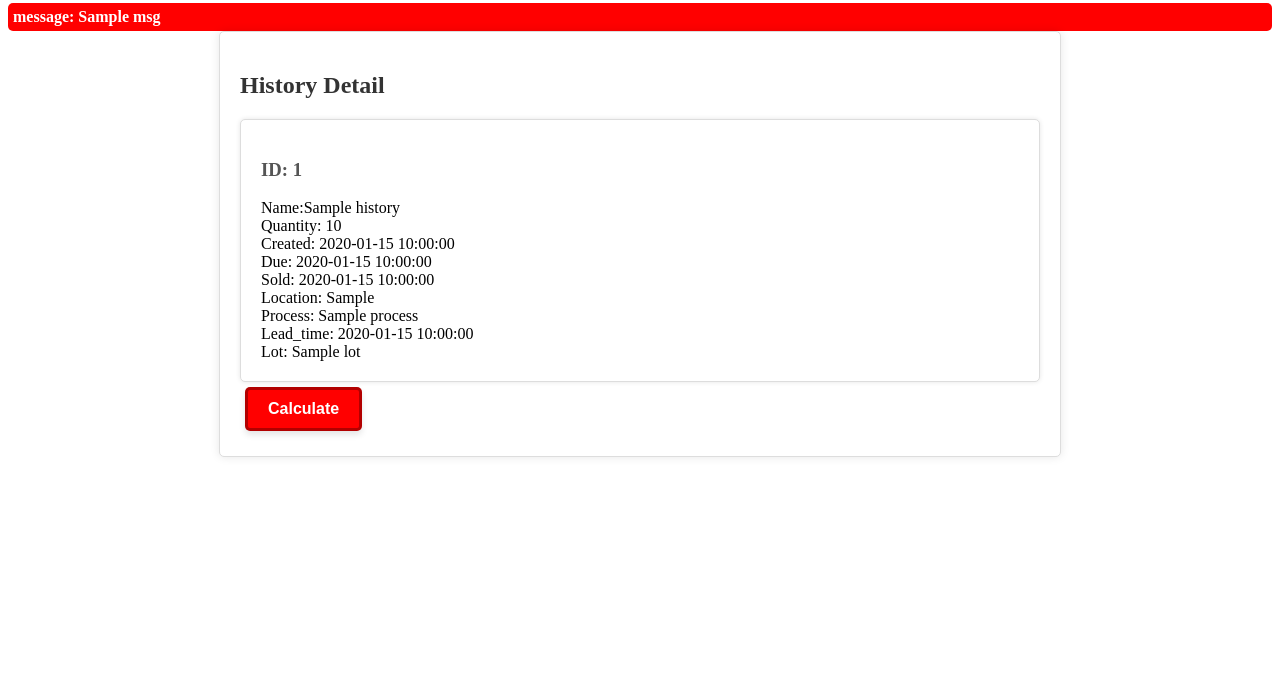
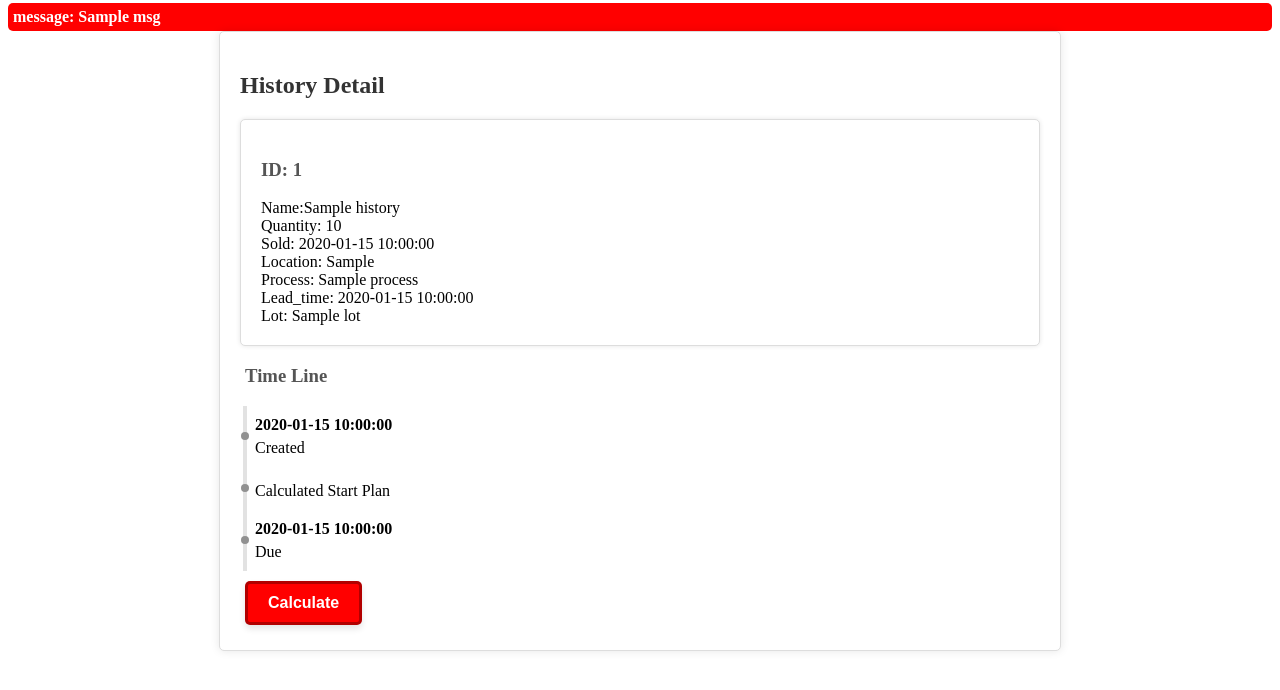
Before and after one commit to zzaizzai/fastapi-operations-management, a FastAPI app: template app/products/templates/history_detail.html in a window 1280 px wide. Shown: the part 36-726 px from the top of the page. Run offline with FastAPI, Linux system fonts and the light colour scheme; the template is opened without the code that fills it: most values are stand-ins (such as "Sample title", 1, 10 or a date in 2020).

Commit message:
time line in product history

```diff
--- a/app/products/templates/history_detail.html
+++ b/app/products/templates/history_detail.html
@@ -30,25 +30,99 @@
         border-radius: 5px;
         box-shadow: 0 0 5px rgba(0, 0, 0, 0.1);
     }
+/* 기본 스타일 */
+.horizontal-timeline {
+  position: relative;
+}
+
+.timeline-item {
+  position: relative;
+  padding: 10px;
+}
+
+.timeline-mark {
+  content: " ";
+  position: absolute;
+  left: 0;
+  top: 50%;
+  margin-left: -4px;
+  margin-top: -4px;
+  width: 8px;
+  height: 8px;
+  background: #919191;
+  border-radius: 50%;
+}
+
+/* 회색 선 스타일 설정 */
+.timeline-item::before {
+    content: '';
+    position: absolute;
+    top: 0;
+    left: -2px;
+    height: 100%;
+    width: 4px;
+    background: #e2e2e2;
+}
+
+.timeline-date {
+  font-weight: bold;
+  margin-bottom: 5px;
+}
+
+.timeline-content {
+  /* 이벤트 내용 스타일 설정 */
+}
 
 
 </style>
 
+
+
+
 {% if history %}
 <div class="container">
+
+
+
+
     <h2>History Detail</h2>
     <div class="product-details">
         <h3>ID: {{history.id}}</h3>
         <div>Name:{{history.product_name}}</div>
         <div>Quantity: {{history.quantity}}</div>
-        <div>Created: {{history.datetime_created}}</div>
-        <div>Due: {{history.date_due}}</div>
+        <!-- <div>Created: {{history.datetime_created}}</div> -->
+        <!-- <div>Due: {{history.date_due}}</div> -->
         <div>Sold: {{history.datetime_sold}}</div>
         <div>Location: {{history.location_current}}</div>
         <div>Process: {{history.process}}</div>
         <div>Lead_time: {{history.lead_time}}</div>
         <div>Lot: {{history.lot}}</div>
     </div>
+
+
+    <div class="mx-5">
+        <h3>Time Line</h3>
+        <div class="horizontal-timeline">
+            <div class="timeline-item">
+                <div class="timeline-mark"></div>
+                <div class="timeline-date">{{history.datetime_created}}</div>
+                <div class="timeline-content">Created</div>
+            </div>
+            <div class="timeline-item">
+                <div class="timeline-mark"></div>
+                <div class="timeline-date" id="start-plan-calculated"></div>
+                <div class="timeline-content">Calculated Start Plan</div>
+            </div>
+            <div class="timeline-item">
+                <div class="timeline-mark"></div>
+                <div class="timeline-date">{{history.date_due}}</div>
+                <div class="timeline-content">Due</div>
+            </div>
+            <!-- Add more timeline items here -->
+        </div>
+    </div>
+
+
     <button class="mx-5 button button-red" id="calculateButton" onclick="handleCalculateButtonClick()">Calculate</button>
     <div id="result"></div> <!-- This is where the calculated data will be displayed -->
 </div>
@@ -57,6 +131,80 @@
 {% include 'spinner.html' %}
 
 <script>
+
+
+
+//     // 현재 시간을 얻어오는 함수
+//     function getCurrentTime() {
+//         return new Date();
+//     }
+
+//     // 타임라인에서 가장 가까운 시간 항목을 찾는 함수
+//     function findNearestTimelineItem(currentTime) {
+//         var timeline = $(".horizontal-timeline");
+//         var timelineDates = timeline.find(".timeline-date");
+//         var nearestItemIndex = -1;
+//         var nearestItemTimeDiff = Infinity;
+
+//         timelineDates.each(function(index, element) {
+//             var date = new Date($(element).text());
+//             var timeDiff = Math.abs(currentTime - date);
+
+//             if (timeDiff < nearestItemTimeDiff) {
+//                 nearestItemTimeDiff = timeDiff;
+//                 nearestItemIndex = index;
+//             }
+//         });
+
+//         return nearestItemIndex;
+//     }
+
+//     function formatDate(date) {
+//     var year = date.getFullYear();
+//     var month = (date.getMonth() + 1).toString().padStart(2, '0');
+//     var day = date.getDate().toString().padStart(2, '0');
+
+//     return year + '-' + month + '-' + day;
+// }
+
+//     // 타임라인에 현재 시간 항목 추가
+//     function addCurrentTimeItem() {
+//         var currentTime = getCurrentTime();
+//         var nearestItemIndex = findNearestTimelineItem(currentTime);
+
+//         if (nearestItemIndex >= 0) {
+//             var timeline = $(".horizontal-timeline");
+//             var timelineItems = timeline.find(".timeline-item");
+//             var newTimelineItem = $("<div class='timeline-item current-time'></div>");
+//             var newTimelineMark = $("<div class='timeline-mark'></div>");
+//             var newTimelineDate = $("<div class='timeline-date'>" +  formatDate(currentTime) + "</div>");
+//             var newTimelineContent = $("<div class='timeline-content'>Now</div>");
+
+//             newTimelineItem.append(newTimelineMark);
+//             newTimelineItem.append(newTimelineDate);
+//             newTimelineItem.append(newTimelineContent);
+
+//             timelineItems.eq(nearestItemIndex).after(newTimelineItem);
+//         }
+//     }
+
+//     // 초기에 타임라인에 현재 시간 항목 추가
+
+    function addTimeLine(data) {
+            var timeline = $(".horizontal-timeline");
+            var newTimelineItem = $("<div class='timeline-item'></div>");
+            var newTimelineMark = $("<div class='timeline-mark'></div>");
+            var newTimelineDate = $("<div class='timeline-date'>" +  data.date + "</div>");
+            var newTimelineContent = $(`<div class='timeline-content'>${data.title}</div>`);
+
+            newTimelineItem.append(newTimelineMark);
+            newTimelineItem.append(newTimelineDate);
+            newTimelineItem.append(newTimelineContent);
+            timeline.append(newTimelineItem)
+    }
+
+
+
     // Define a separate function to handle the button click
     function handleCalculateButtonClick() {
         // Disable the button while loading
@@ -70,7 +218,7 @@
 
         // Make an AJAX request to the API
         $.ajax({
-            url: "/products/api/get_date_plan_calculated?history_id={{history.id}}",
+            url: "/products/api/get_time_line?history_id={{history.id}}",
             method: "GET",
             dataType: "json",
             success: function(data) {
@@ -85,7 +233,15 @@
                 // Enable the button
                 $("#calculateButton").prop("disabled", false);
 
-                $("#result").html("Start Plan: " + data);
+                var timeline = $(".horizontal-timeline");
+                timeline.children().remove()
+                $("#start-plan-calculated").html(data);
+                console.log(data)
+                data.forEach(element => {
+                    addTimeLine(element)
+
+                });
+                // addCurrentTimeItem()
             },
             error: function() {
                 alert("Error fetching data from the API.");
@@ -101,7 +257,15 @@
             }
         });
     }
+
+
+
+
 </script>
+
+
+
+
 
 {% endif %}
 {% endblock %}
```
Also changed, not shown: app/products/endpoints.py (+9 -2 lines), app/products/model.py (+34 -4 lines).
